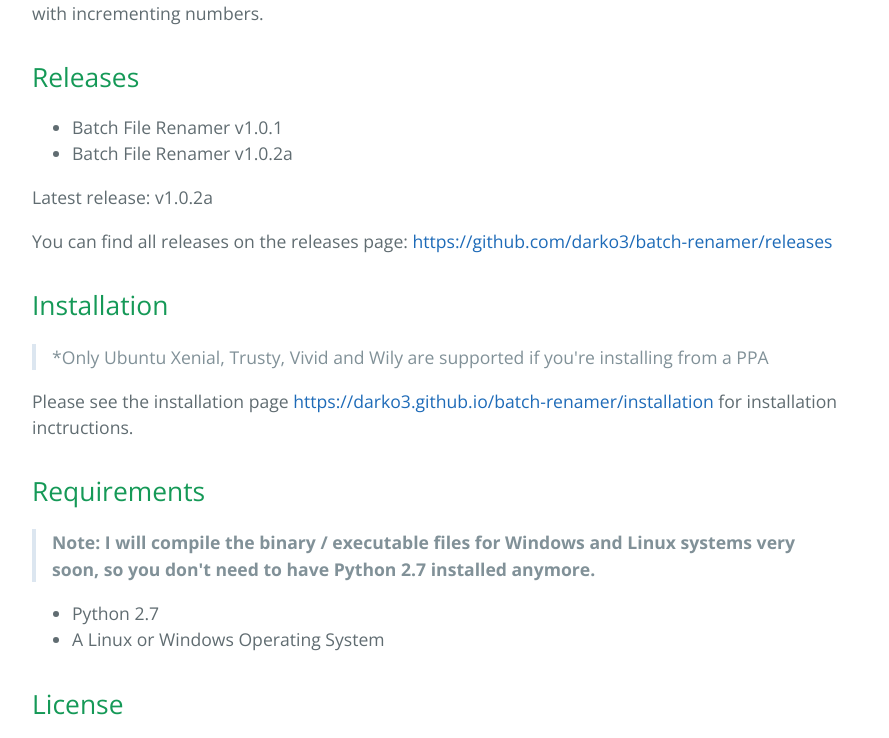
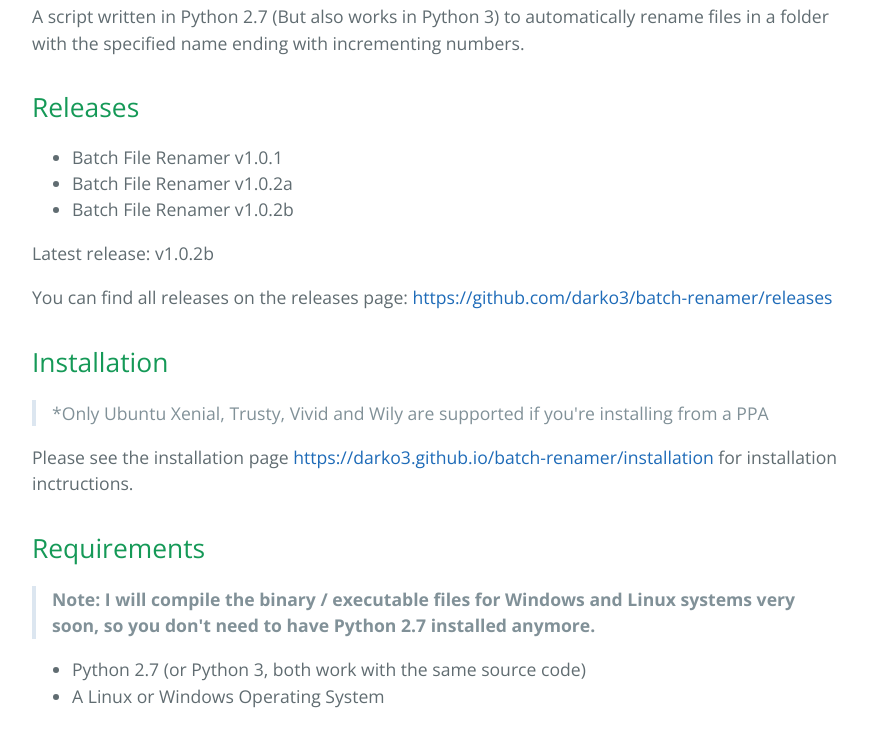
Before and after one commit to darko3/batch-renamer, a plain HTML site: page index.html in a window 1280 px wide. Shown: the part 1129-1867 px from the top of the page, without its empty margins (192-1081 px from the left). Drawn offline with nearby package versions, Linux system fonts and the light colour scheme.

Commit message:
Update index.html for version 1.0.2b

```diff
--- a/index.html
+++ b/index.html
@@ -12,7 +12,7 @@
   <body>
     <section class="page-header">
       <h1 class="project-name">Batch File Renamer</h1>
-      <h2 class="project-tagline">A script written in Python 2.7 to automatically rename files in a folder with the specified name.</h2>
+      <h2 class="project-tagline">A script written in Python 2.7 (But also works in Python 3) to automatically rename files in a folder with the specified name.</h2>
       <a href="https://github.com/darko3/batch-renamer" class="btn">View on GitHub</a>
       <a href="https://github.com/darko3/batch-renamer/zipball/master" class="btn">Download .zip</a>
       <a href="https://github.com/darko3/batch-renamer/tarball/master" class="btn">Download .tar.gz</a>
@@ -24,7 +24,7 @@
 
 <p><a href="https://travis-ci.org/darko3/batch-renamer"><img src="https://travis-ci.org/darko3/batch-renamer.svg?branch=master" alt="Build Status"></a> <a href="https://www.python.org"><img src="https://img.shields.io/badge/python-2.7-yellow.svg" alt="Packagist"></a> <a href="https://github.com/darko3/batch-renamer/blob/master/LICENSE"><img src="https://img.shields.io/packagist/l/doctrine/orm.svg?maxAge=2592000" alt="Packagist"></a> <a href="#"><img src="https://img.shields.io/badge/OS-Linux%20%7C%20Windows-orange.svg" alt="Packagist"></a></p>
 
-<p>A script written in Python 2.7 to automatically rename files in a folder with the specified name ending with incrementing numbers.</p>
+<p>A script written in Python 2.7 (But also works in Python 3) to automatically rename files in a folder with the specified name ending with incrementing numbers.</p>
 
 <h2>
 <a id="releases" class="anchor" href="#releases" aria-hidden="true"><span aria-hidden="true" class="octicon octicon-link"></span></a>Releases</h2>
@@ -32,9 +32,10 @@
 <ul>
 <li>Batch File Renamer v1.0.1</li>
 <li>Batch File Renamer v1.0.2a</li>
+<li>Batch File Renamer v1.0.2b</li>
 </ul>
 
-<p>Latest release: v1.0.2a</p>
+<p>Latest release: v1.0.2b</p>
 
 <p>You can find all releases on the releases page: <a href="https://github.com/darko3/batch-renamer/releases">https://github.com/darko3/batch-renamer/releases</a></p>
 
@@ -57,7 +58,7 @@
 </blockquote>
 
 <ul>
-<li>Python 2.7</li>
+<li>Python 2.7 (or Python 3, both work with the same source code)</li>
 <li>A Linux or Windows Operating System</li>
 </ul>
 
```
